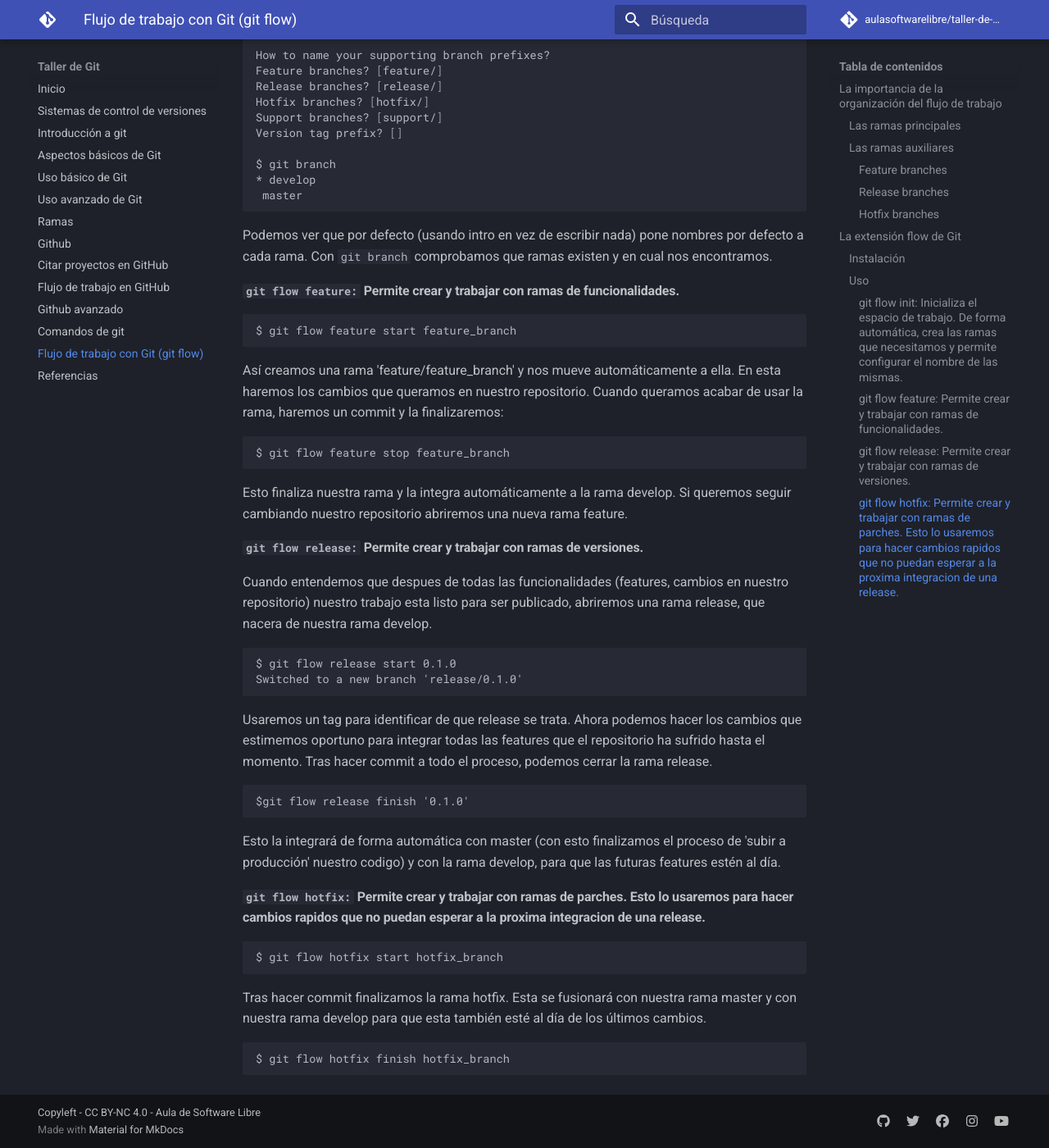
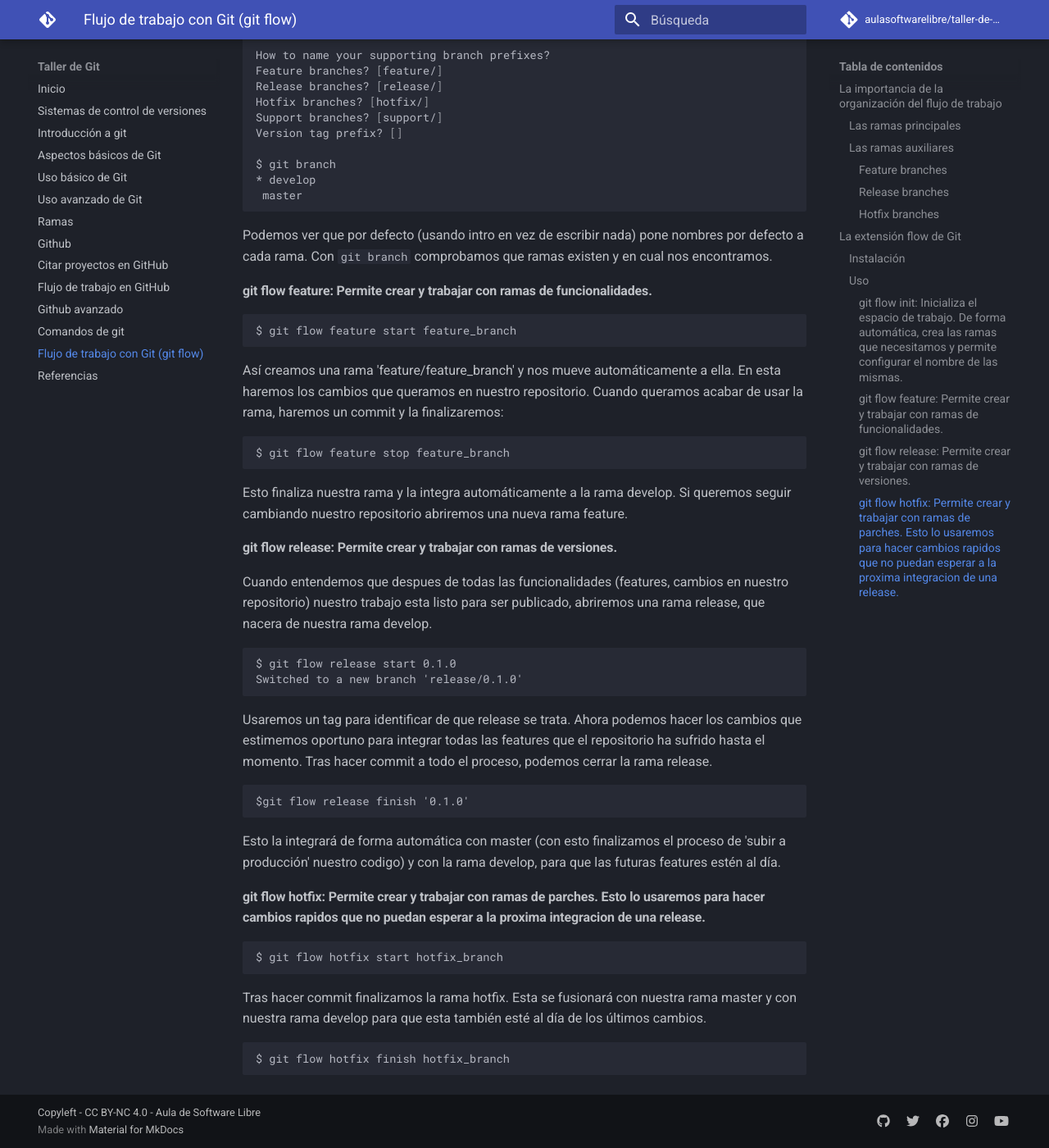
Before and after one commit to aulasoftwarelibre/taller-de-git, an MkDocs documentation site: the page built from docs/gitflow.md, in a window 1280 px wide and 1400 px high, scrolled down 2989 px. Shown: the whole window at 82% size. Built offline with MkDocs 1.6.1 and Material for MkDocs 9.7.7, drawn with Linux system fonts in a browser that asks for light colours; comment, search, counter and statistics services are not loaded; some of the changed text lies outside the part shown.

````diff
--- a/docs/gitflow.md
+++ b/docs/gitflow.md
@@ -58,7 +58,7 @@ Aunque la fuente original de la extensión es del mismo autor del artículo, el
 Para cambiar a las ramas master y develop, seguiremos usando `git checkout`, pero para trabajar con las ramas antes indicadas gitflow nos facilita las siguientes órdenes:
 
 
-#### `git flow init:` Inicializa el espacio de trabajo. De forma automática, crea las ramas que necesitamos y permite configurar el nombre de las mismas.
+#### git flow init: Inicializa el espacio de trabajo. De forma automática, crea las ramas que necesitamos y permite configurar el nombre de las mismas.
 
 ```bash
 $ git flow init
@@ -84,7 +84,7 @@ Podemos ver que por defecto (usando intro en vez de escribir nada) pone nombres
 
 
 
-#### `git flow feature:` Permite crear y trabajar con ramas de funcionalidades.
+#### git flow feature: Permite crear y trabajar con ramas de funcionalidades.
 
 ```
 $ git flow feature start feature_branch
@@ -104,7 +104,7 @@ Esto finaliza nuestra rama y la integra automáticamente a la rama develop. Si q
 
 
 
-#### `git flow release:` Permite crear y trabajar con ramas de versiones.
+#### git flow release: Permite crear y trabajar con ramas de versiones.
 Cuando entendemos que despues de todas las funcionalidades (features, cambios en nuestro repositorio) nuestro trabajo esta listo para ser publicado, abriremos una rama release, que nacera de nuestra rama develop.
 
 ```
@@ -124,7 +124,7 @@ Esto la integrará de forma automática con master (con esto finalizamos el proc
 
 
 
-#### `git flow hotfix:` Permite crear y trabajar con ramas de parches. Esto lo usaremos para hacer cambios rapidos que no puedan esperar a la proxima integracion de una release.
+#### git flow hotfix: Permite crear y trabajar con ramas de parches. Esto lo usaremos para hacer cambios rapidos que no puedan esperar a la proxima integracion de una release.
 
 ```
 $ git flow hotfix start hotfix_branch
````
